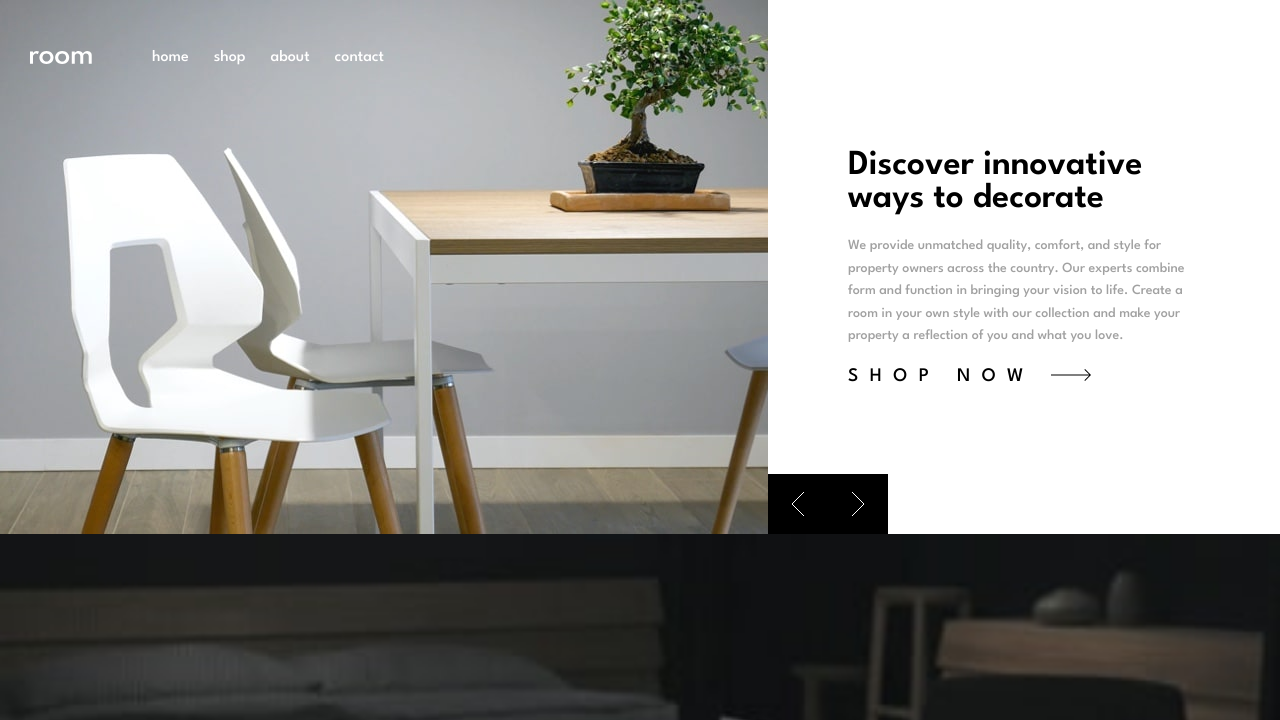
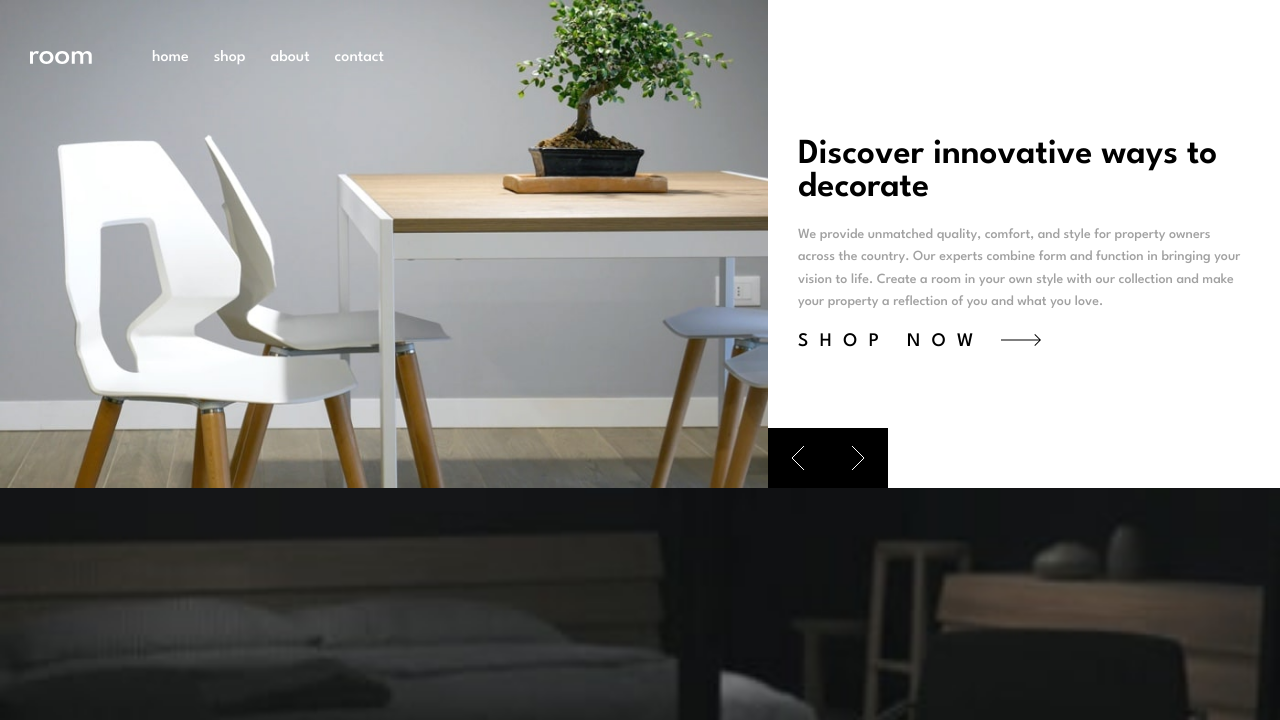
Before and after one commit to giullianoth/Room-FrontendMentor, a plain HTML site: page index.html in a window 1280 px wide. Shown: the top 720 px of the page. Drawn offline with Linux system fonts and the light colour scheme.

Commit message:
slider adjust

```diff
--- a/assets/styles/scss/_slider.scss
+++ b/assets/styles/scss/_slider.scss
@@ -16,20 +16,6 @@
 
                 @include setResponsiveDesign($breakpoint-desktop-sd) {
                     @include flexBasis(60%);
-                    overflow: hidden;
-                    @include flex;
-                    height: 100%;
-                }
-
-                picture {
-                    width: 100%;
-
-                    img {
-                        @include setResponsiveDesign($breakpoint-desktop-sd) {
-                            width: auto;
-                            height: 100%;
-                        }
-                    }
                 }
             }
 
@@ -39,6 +25,9 @@
 
                 @include setResponsiveDesign($breakpoint-desktop-sd) {
                     @include flexBasis(40%);
+                }
+
+                @include setResponsiveDesign($breakpoint-desktop-hd1) {
                     padding: 80px;
                 }
 
```
Also changed, not shown: assets/styles/css/style.css, assets/styles/css/style.min.css, 2 other files.
